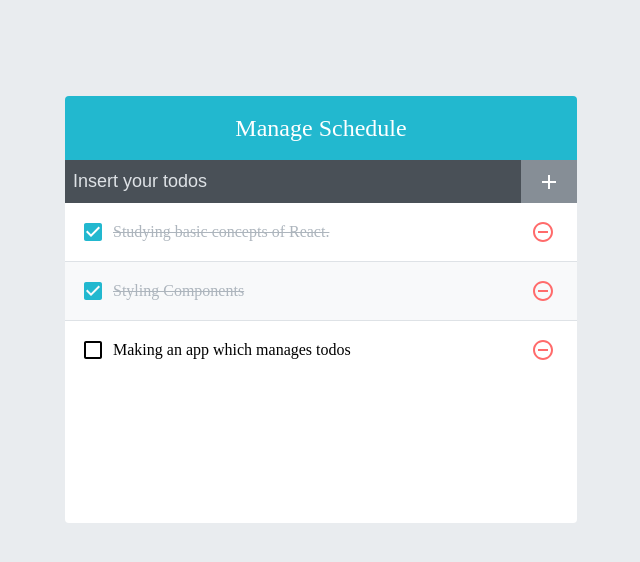
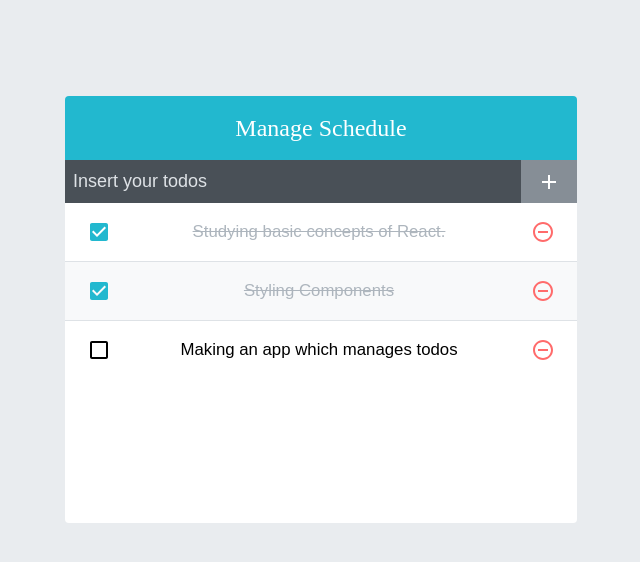
Before and after one commit to kod4284/todo-list-optimized, a React (Create React App) app: page / in a window 1280 px wide. Shown: the top 562 px of the page, without its empty margins (319-959 px from the left). Built offline with nearby package versions, Linux system fonts and the light colour scheme; the HTML template or start-up script is replaced by a standard one.

Commit message:
Add Toggling todo function

```diff
--- a/src/App.tsx
+++ b/src/App.tsx
@@ -29,7 +29,8 @@ function App() {
 
   const nextId = useRef(4);
 
-  const onInsert = useCallback((text) => {
+  const onInsert = useCallback(
+    (text) => {
       const todo = {
         id: nextId.current,
         text,
@@ -37,16 +38,29 @@ function App() {
       };
       setTodos(todos.concat(todo));
       nextId.current += 1;
-  }, [todos]);
+    },
+    [todos],
+  );
 
-  const onRemove = useCallback((id) => {
+  const onRemove = useCallback(
+    (id) => {
       setTodos(todos.filter((todo) => todo.id !== id));
+    },
+    [todos],
+  );
+
+  const onToggle = useCallback((id) => {
+    setTodos(
+      todos.map((todo) => (
+        todo.id === id ? { ...todo, checked: !todo.checked } : todo
+      )),
+    );
   }, [todos]);
 
   return (
     <TodoTemplate>
       <TodoInsert onInsert={onInsert} />
-      <TodoList todos={todos} onRemove={onRemove} />
+      <TodoList todos={todos} onRemove={onRemove} onToggle={onToggle} />
     </TodoTemplate>
   );
 }
--- a/src/components/TodoList.tsx
+++ b/src/components/TodoList.tsx
@@ -1,13 +1,18 @@
 import React from 'react';
 import TodoListItem from '@/components/TodoListItem';
 import '@/styles/TodoList.scss';
-import { todoArrayProps } from '@/common/type';
+import { TodoArrayProps } from '@/common/type';
 
-function TodoList({ todos, onRemove }: todoArrayProps) {
+function TodoList({ todos, onRemove, onToggle }: TodoArrayProps) {
   return (
     <div className="TodoList">
       {todos.map((todo) => (
-        <TodoListItem todo={todo} key={todo.id} onRemove={onRemove} />
+        <TodoListItem
+          todo={todo}
+          key={todo.id}
+          onRemove={onRemove}
+          onToggle={onToggle}
+        />
       ))}
     </div>
   );
--- a/src/components/TodoListItem.tsx
+++ b/src/components/TodoListItem.tsx
@@ -8,14 +8,21 @@ import cn from 'classnames';
 import { TodoProps } from '@/common/type';
 import '@/styles/TodoListItem.scss';
 
-
-function TodoListItem({ todo: { checked, id, text }, onRemove }: TodoProps) {
+function TodoListItem({
+  todo: { checked, id, text },
+  onRemove,
+  onToggle,
+}: TodoProps) {
   return (
     <div className="TodoListItem">
-      <div className={cn('checkbox', { checked })}>
+      <button
+        type="button"
+        className={cn('checkbox', { checked })}
+        onClick={() => onToggle(id)}
+      >
         {checked ? <MdCheckBox /> : <MdCheckBoxOutlineBlank />}
         <div className="text">{text}</div>
-      </div>
+      </button>
       <button type="button" className="remove" onClick={() => onRemove(id)}>
         <MdRemoveCircleOutline />
       </button>
--- a/src/styles/TodoListItem.scss
+++ b/src/styles/TodoListItem.scss
@@ -14,6 +14,7 @@
       font-size: 1.5rem;
     }
     .text {
+      font-size: 1.05rem;
       margin-left: 0.5rem;
       flex: 1;
     }
```
Also changed, not shown: src/common/type.ts (+7 -4 lines). Lines whose indentation alone changed are shown as unchanged.
